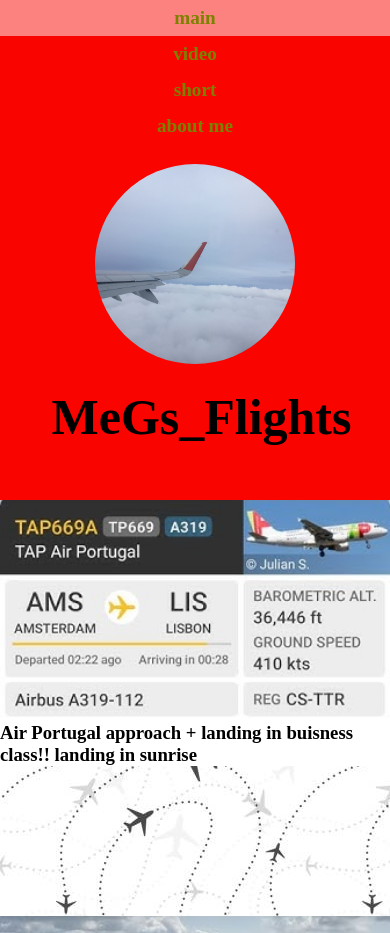
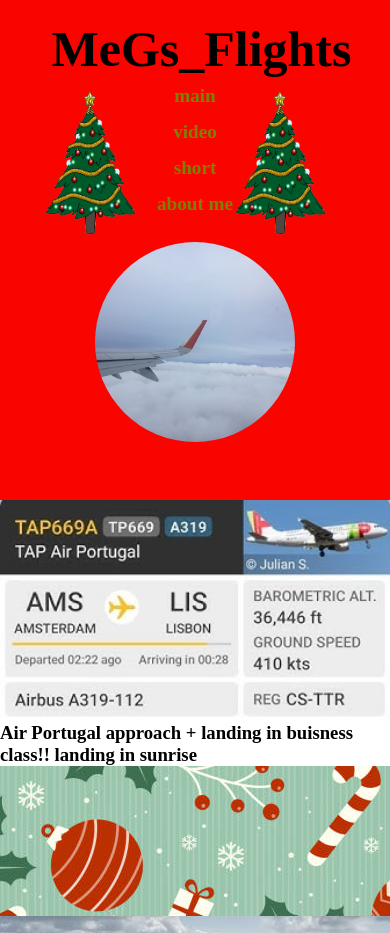
Before and after one commit to MeGsFlights/MeGs_Flights, a plain HTML site: page Video.html in a window 390 px wide. Shown: the top 933 px of the page. Drawn offline with Linux system fonts and the light colour scheme.

Commit message:
Add files via upload
heheheha

```diff
--- a/Video.html
+++ b/Video.html
@@ -8,7 +8,7 @@
 </head>
 <body>
     <div class="header">
-        <div>
+        <div class="header-container">
             <div class="nav">
                      <ul class="main-navigation">
             <li class="navigation-item">
@@ -28,9 +28,9 @@
             <img class="main-logo-img" src="img/IMG_0114.JPG" alt="">
         </a>
             </div>
+        <h1 class="main-title">MeGs_Flights</h1>
+        </div>
 
-        </div>
-        <h1 class="main-title">MeGs_Flights</h1>
 
     </div>
 
--- a/styles.css
+++ b/styles.css
@@ -9,7 +9,7 @@
 }
 
 body {
-    background-image: url("img/planes\ background\ ultra.jpg")
+    background-image: url("img/christmas.jpeg")
 }
 
 .container {
@@ -20,7 +20,11 @@ body {
 .header {
     height: 500px;
     background-color: #FA0400;
-    background-size: cover;
+    background-size: 300px 400px;
+    background-image: url("img/OOOMG.gif");
+    background-repeat: no-repeat;
+    background-position: top 50px left 1200px;
+
 }
 
 .main-navigation {
@@ -56,12 +60,21 @@ img {
 }
 
 .navigation-link {
-    color: #0400EB;
+    color: rgb(0, 255, 17);
     font-weight: bold;
     font-size: larger;
     text-decoration: none;
 
 }
+
+.navigation-link:active{
+    color: rgb(255, 255, 255);
+}
+
+.navigation-link:visited{
+    color: blue;
+}
+
 
 .main-logo-img {
     width: 750px;
@@ -201,6 +214,15 @@ img {
         text-align: center;
     }
 
+    .header {
+        background-color: #FA0400;
+        background-image: url("img/OOOMG.gif"),url("img/OOOMG.gif");
+        background-repeat: no-repeat,no-repeat;
+        background-position: 38px 90px,228px 90px;
+        background-size: 100px 150px;
+
+    }
+
     .gallery-list{
         display: block;
     }
```
Also changed, not shown: Shorts.html (+3 -3 lines), img/CHRISTMASSSS.avif (added), img/OOOMG.gif (added), img/christmas.jpeg (added).
